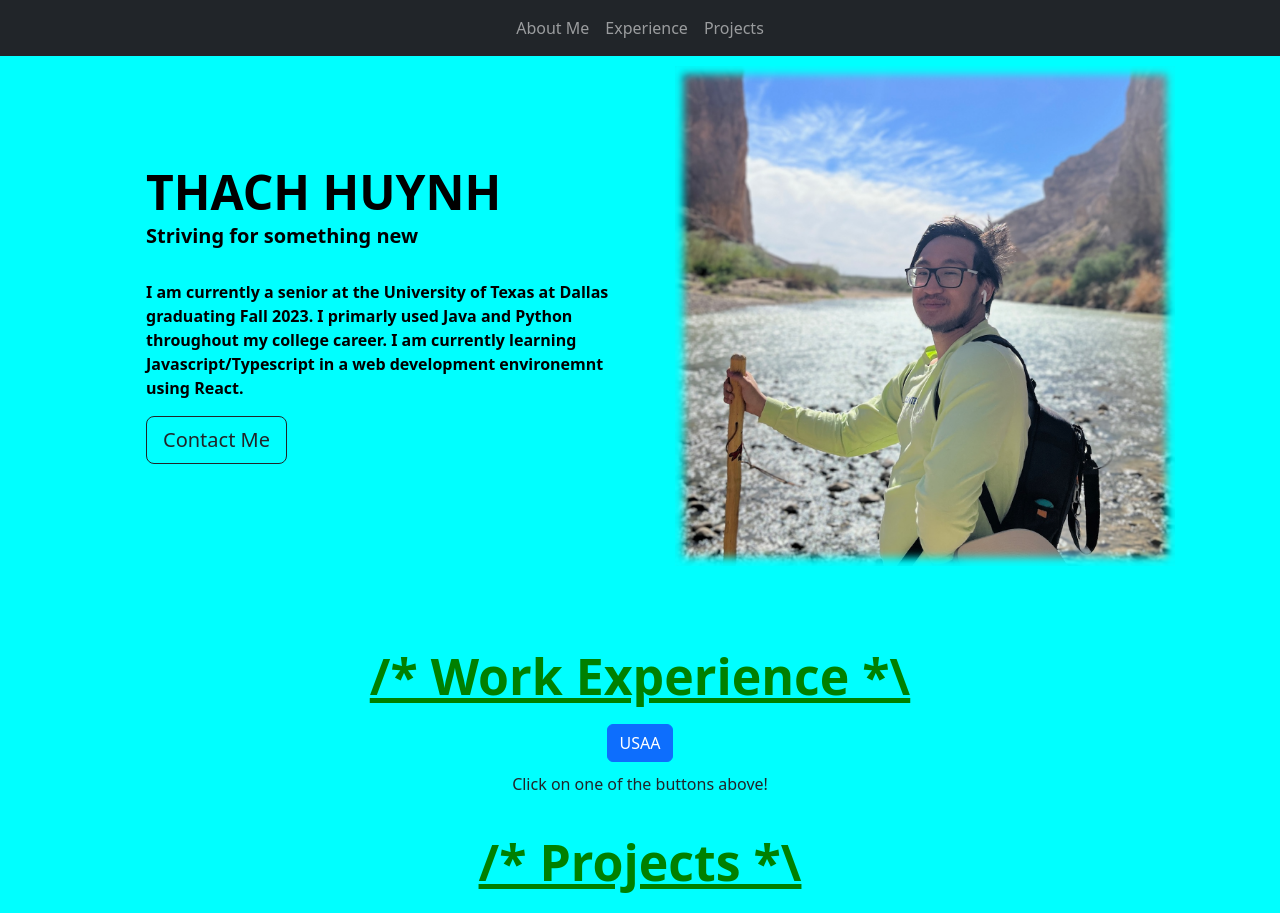
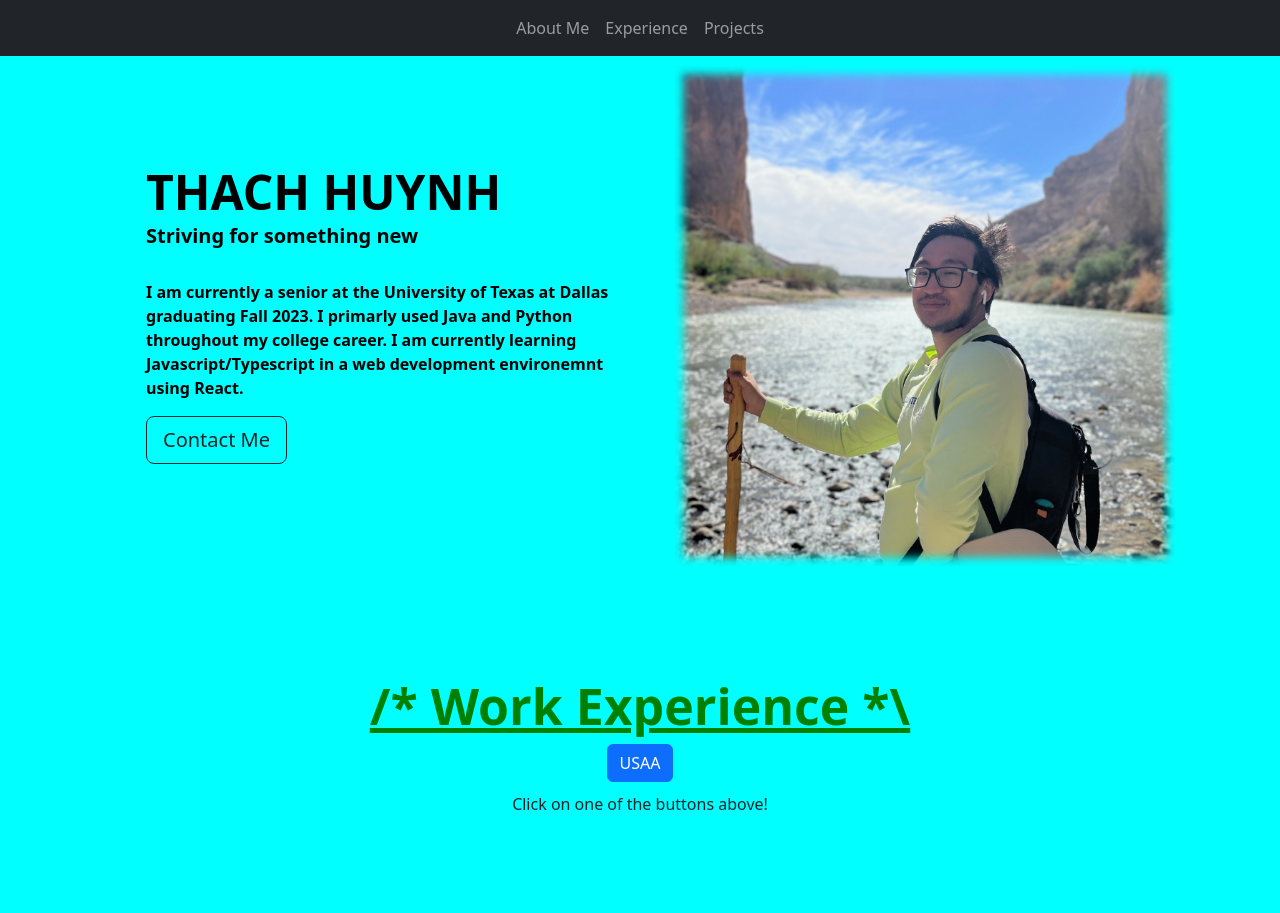
Before and after one commit to bithach/react-resume, a React (Create React App) app: page / in a window 1280 px wide. Shown: the top 913 px of the page. Built offline with nearby package versions, Linux system fonts and the light colour scheme.

Commit message:
increase bottom padding of section

```diff
--- a/src/sections/HeroSection.jsx
+++ b/src/sections/HeroSection.jsx
@@ -6,7 +6,7 @@ import Button from "react-bootstrap/Button";
 
 function HeroSection(props) {
   return (
-    <div className="hero-section-outer pb-[50px]" id="aboutme">
+    <div className="hero-section-outer pb-[100px]" id="aboutme">
       <Container>
         <Row className="heroRow align-items-center">
           <Col style={{ height: 100 + "%", textAlign: "center" }}>
--- a/src/sections/WorkExperienceSection.jsx
+++ b/src/sections/WorkExperienceSection.jsx
@@ -20,7 +20,7 @@ function WorkExperienceSection(props) {
   }
 
   return (
-    <div className="workExeperience-body" id="experience">
+    <div className="workExeperience-body pb-[100px]" id="experience">
       <h1 className="workExeperience-title-desktop">/* Work Experience *\</h1>
 
       <div className="company-buttons">
--- a/src/styling/WorkExperienceSection.css
+++ b/src/styling/WorkExperienceSection.css
@@ -15,7 +15,6 @@
 [class*="workExeperience-title-"] {
   color: green;
   text-align: center;
-  padding: 20px 0px 10px;
   font-weight: 700;
   text-decoration: underline;
 }
```
